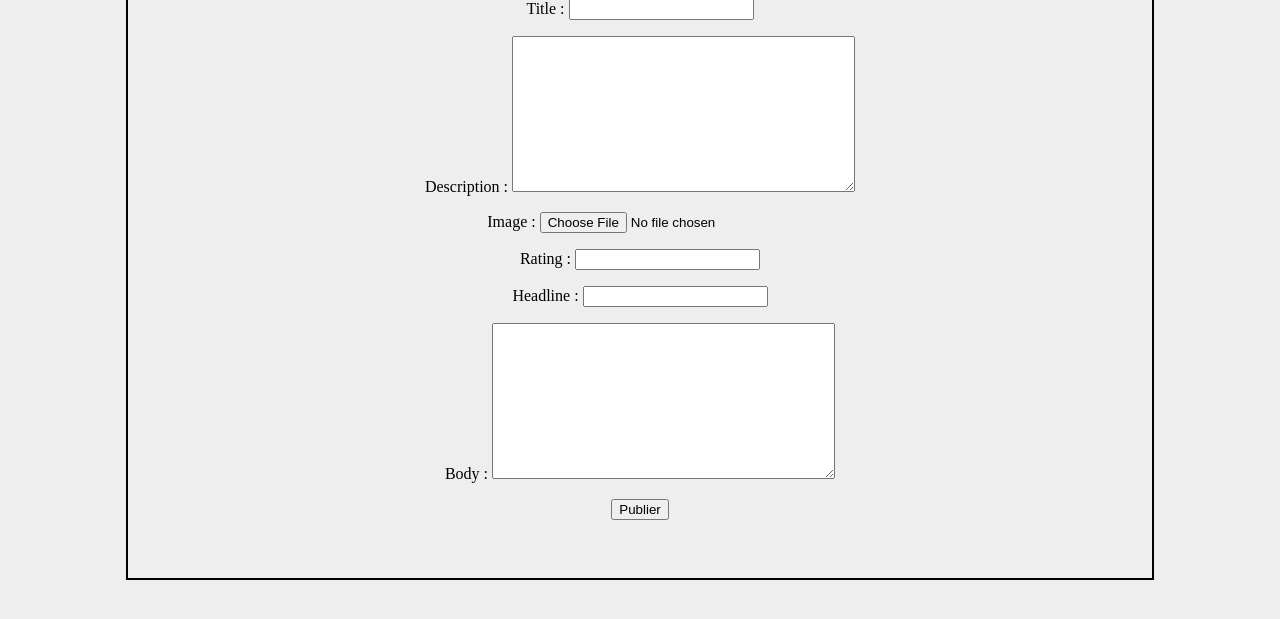
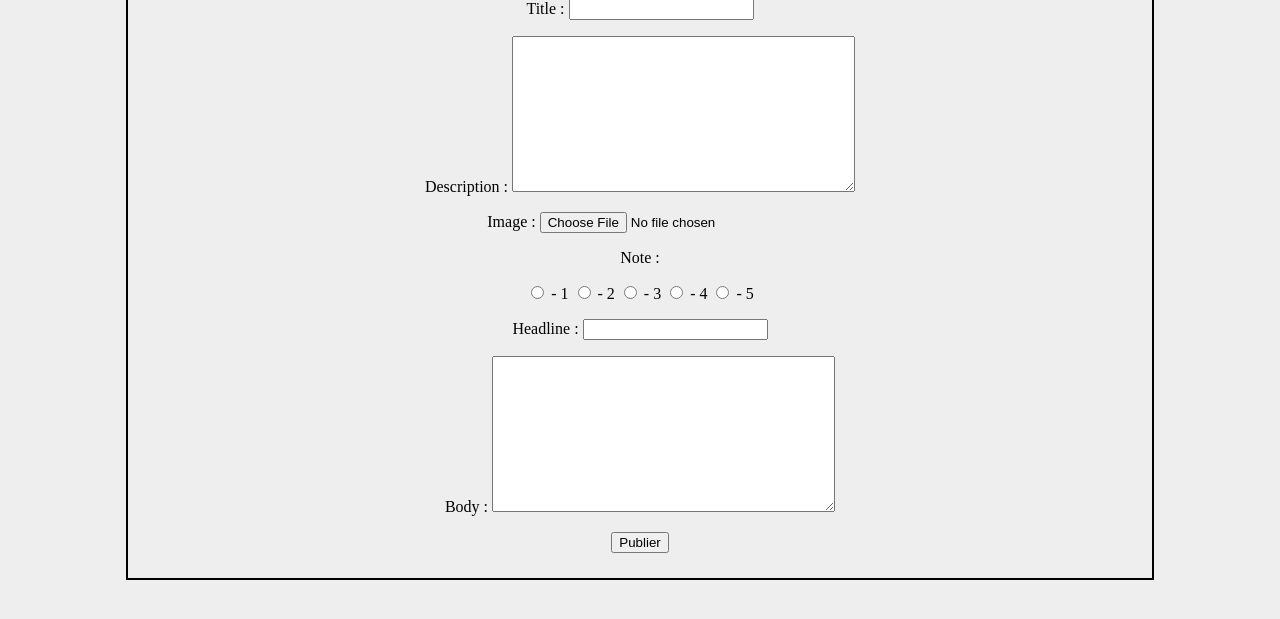
Before and after one commit to Nicolas-Frenay/P9_application_web, a Django app: page /create_review/ in a window 1280 px wide. Shown: the part 164-783 px from the top of the page. Run offline with Django 3.2, Linux system fonts and the light colour scheme; a user stored in the database is signed in.

Commit message:
correct error-hanfling if username enter by user doesn't exists. Start working on star rating system

```diff
--- a/review/forms.py
+++ b/review/forms.py
@@ -15,7 +15,8 @@ class ReviewForm(forms.ModelForm):
     class Meta:
         model = models.Review
         # TODO ajouter titre et auteur au ticket ?
-        fields=['rating', 'headline', 'body']
+        # fields=['rating', 'headline', 'body']
+        fields = ['headline', 'body']
 
 
 class TicketForm(forms.ModelForm):
@@ -23,15 +24,3 @@ class TicketForm(forms.ModelForm):
     class Meta:
         model = models.Ticket
         fields = ['title', 'description', 'image']
-
-
-# """
-# créer un formulaire custom sans modelform?
-# ou pas de formulaire du tout ?
-# """
-#
-# class FollowForm(forms.ModelForm):
-#     users = User.objects.all()
-#     class Meta:
-#         model = models.UserFollows
-#         fields= ['followed_user']
--- a/review/templates/review/create_review.html
+++ b/review/templates/review/create_review.html
@@ -3,6 +3,23 @@
 <h2>Poster une critique</h2>
 <form method="post" enctype="multipart/form-data">
     {{ ticket_form.as_p }}
+</form>
+<form>
+    <div class="rating_input">
+        <p>Note :</p>
+        <input type="radio" name="rating" id="1" value="1">
+        <label for="1"> - 1</label>
+        <input type="radio" name="rating" id="2" value="2">
+        <label for="2"> - 2</label>
+        <input type="radio" name="rating" id="3" value="3">
+        <label for="3"> - 3</label>
+        <input type="radio" name="rating" id="4" value="4">
+        <label for="4"> - 4</label>
+        <input type="radio" name="rating" id="5" value="5">
+        <label for="5"> - 5</label>
+    </div>
+</form>
+<form>
     {{ review_form.as_p }}
     {% csrf_token %}
     <button type="submit">Publier</button>
--- a/review/views.py
+++ b/review/views.py
@@ -24,13 +24,6 @@ def default(request):
 
 @login_required
 def home(request):
-    # tickets = models.Ticket.objects.all()
-    # reviews = models.Review.objects.all()
-    # tickets_and_reviews = sorted(chain(tickets, reviews),
-    #                              key=lambda element: element.time_created,
-    #                              reverse=True)
-    # context = {'instances': tickets_and_reviews}
-
     own_tickets = models.Ticket.objects.filter(user=request.user)
     follow_tickets = models.Ticket.objects.filter(
         user__in=models.UserFollows.objects.filter(
@@ -49,10 +42,6 @@ def home(request):
         reverse=True)
 
     context = {'instances': tickets_and_reviews}
-
-    # main = User.objects.get(id=request.user.id)
-    # followed = main.following.all()
-    # context = {'follow': followed}
     return render(request, 'review/home.html', context)
 
 
@@ -98,14 +87,20 @@ def subs(request):
 
     if request.method == 'POST':
         searched_user = request.POST.get('username')
-        if User.objects.get(username=searched_user):
+
+
+        try:
+            User.objects.get(username=searched_user)
+
             followed_user = User.objects.get(username=searched_user)
             main_user.followed_user = followed_user
             main_user.user = request.user
             main_user.save()
-        else:
+            return redirect('subs')
+        except User.DoesNotExist:
             context['error'] = 'Aucun utilisateurs trouvé !'
-        return redirect('subs')
+            return render(request, 'review/subs.html', context)
+
 
     return render(request, 'review/subs.html', context)
 
```
Also changed, not shown: review/templates/review/ticket_response.html (+13 -0 lines), db.sqlite3.
